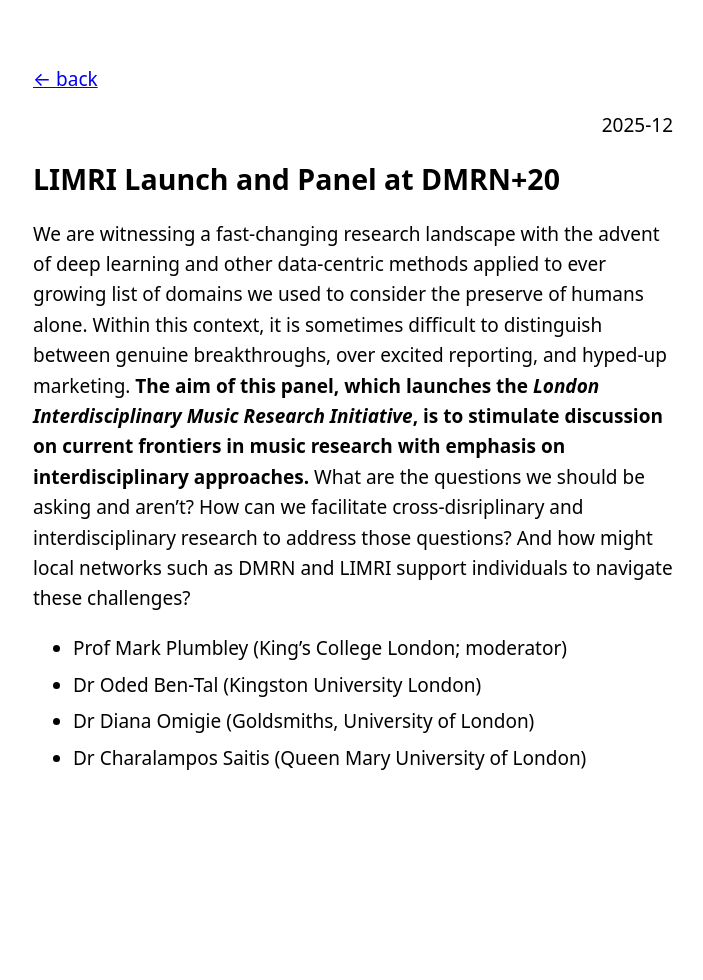
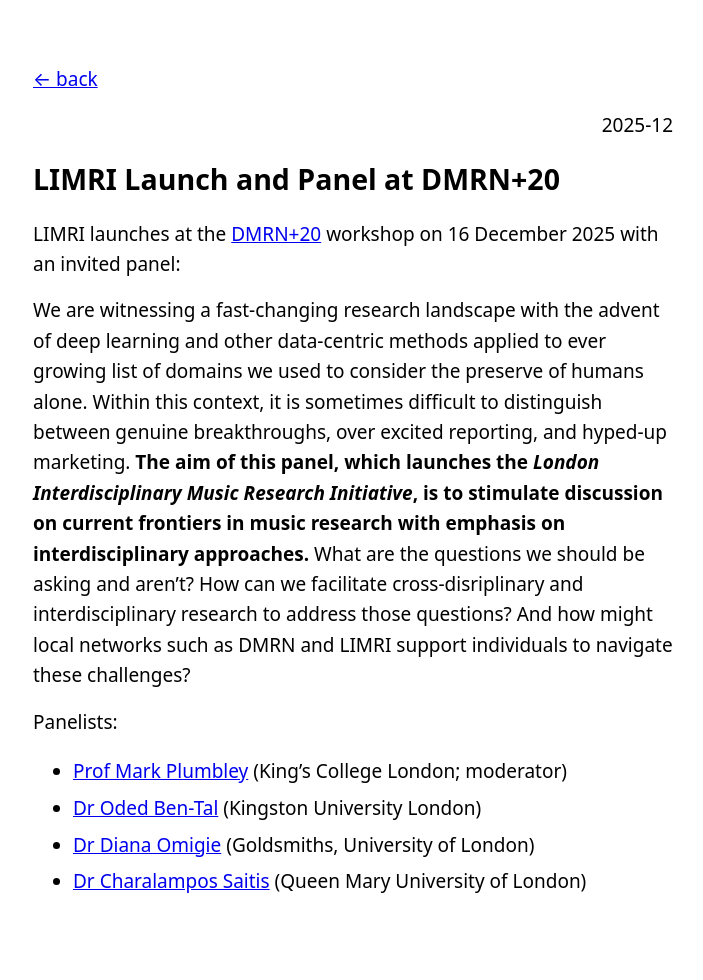
Before and after one commit to dmrn-limri/dmrn-limri.github.io, a Jekyll site: the page built from _posts/2025-12-16-DMRN20-panel.md, in a window 1280 px wide. Shown: the whole page, without its empty margins (287-990 px from the left). Built offline with Jekyll 4.4.1, drawn with Linux system fonts in a browser that asks for light colours; before the commit the page ends 900 px from its top, so only the background shows below that.

Commit message:
Update 2025-12-16-DMRN20-panel.md

```diff
--- a/_posts/2025-12-16-DMRN20-panel.md
+++ b/_posts/2025-12-16-DMRN20-panel.md
@@ -4,9 +4,12 @@ title: "LIMRI Launch and Panel at DMRN+20"
 slug: DMRN20-panel
 ---
 
+LIMRI launches at the [DMRN+20](https://www.qmul.ac.uk/dmrn/dmrn20/) workshop on 16 December 2025 with an invited panel:
+
 We are witnessing a fast-changing research landscape with the advent of deep learning and other data-centric methods applied to ever growing list of domains we used to consider the preserve of humans alone. Within this context, it is sometimes difficult to distinguish between genuine breakthroughs, over excited reporting, and hyped-up marketing. **The aim of this panel, which launches the *London Interdisciplinary Music Research Initiative*, is to stimulate discussion on current frontiers in music research with emphasis on interdisciplinary approaches.** What are the questions we should be asking and aren’t? How can we facilitate cross-disriplinary and interdisciplinary research to address those questions? And how might local networks such as DMRN and LIMRI support individuals to navigate these challenges?
 
-* Prof Mark Plumbley (King's College London; moderator)
-* Dr Oded Ben-Tal (Kingston University London)
-* Dr Diana Omigie (Goldsmiths, University of London)
-* Dr Charalampos Saitis (Queen Mary University of London)
+Panelists:
+* [Prof Mark Plumbley](https://www.kcl.ac.uk/people/mark-plumbley) (King's College London; moderator)
+* [Dr Oded Ben-Tal](https://www.kingston.ac.uk/about/staff/dr-oded-ben-tal) (Kingston University London)
+* [Dr Diana Omigie](https://www.gold.ac.uk/mind-body-society/people/omigie/) (Goldsmiths, University of London)
+* [Dr Charalampos Saitis](https://www.seresearch.qmul.ac.uk/cmai/people/csaitis/) (Queen Mary University of London)
```
